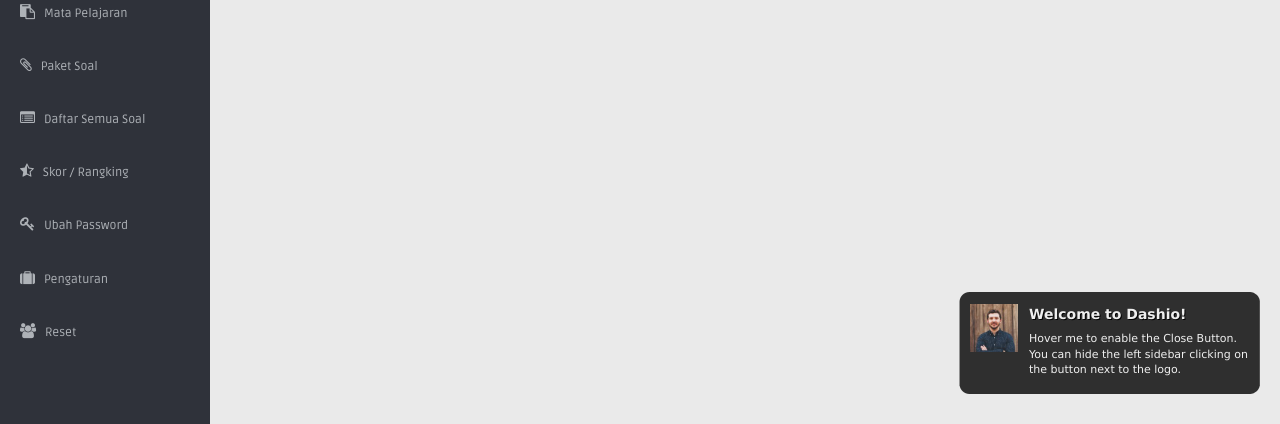
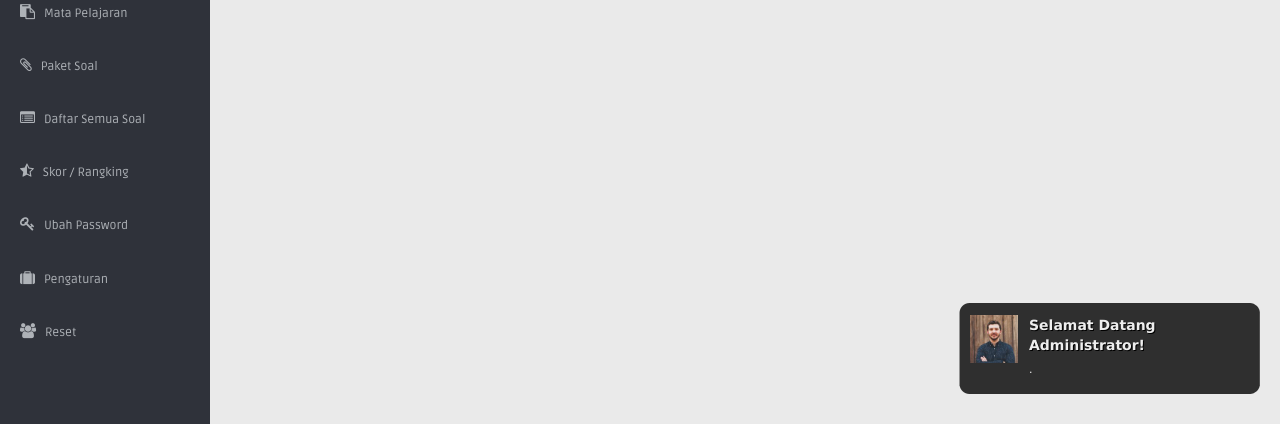
Before and after one commit to Boy0704/web_cat, a CodeIgniter app: page /yourprojectname/index.php/guru/index in a window 1280 px wide. Shown: the part 376-800 px from the top of the page. Run offline with CodeIgniter, Linux system fonts and the light colour scheme; data that the repository does not hold is empty.

Commit message:
update notice

```diff
--- a/application/views/v_index.php
+++ b/application/views/v_index.php
@@ -97,11 +97,11 @@
     $(document).ready(function() {
       var unique_id = $.gritter.add({
         // (string | mandatory) the heading of the notification
-        title: 'Welcome to Dashio!',
+        title: 'Selamat Datang Administrator!',
         // (string | mandatory) the text inside the notification
-        text: 'Hover me to enable the Close Button. You can hide the left sidebar clicking on the button next to the logo.',
+        text: '.',
         // (string | optional) the image to display on the left
-        image: 'img/ui-sam.jpg',
+        image: 'assets/img/ui-sam.jpg',
         // (bool | optional) if you want it to fade out on its own or just sit there
         sticky: false,
         // (int | optional) the time you want it to be alive for before fading out
```
